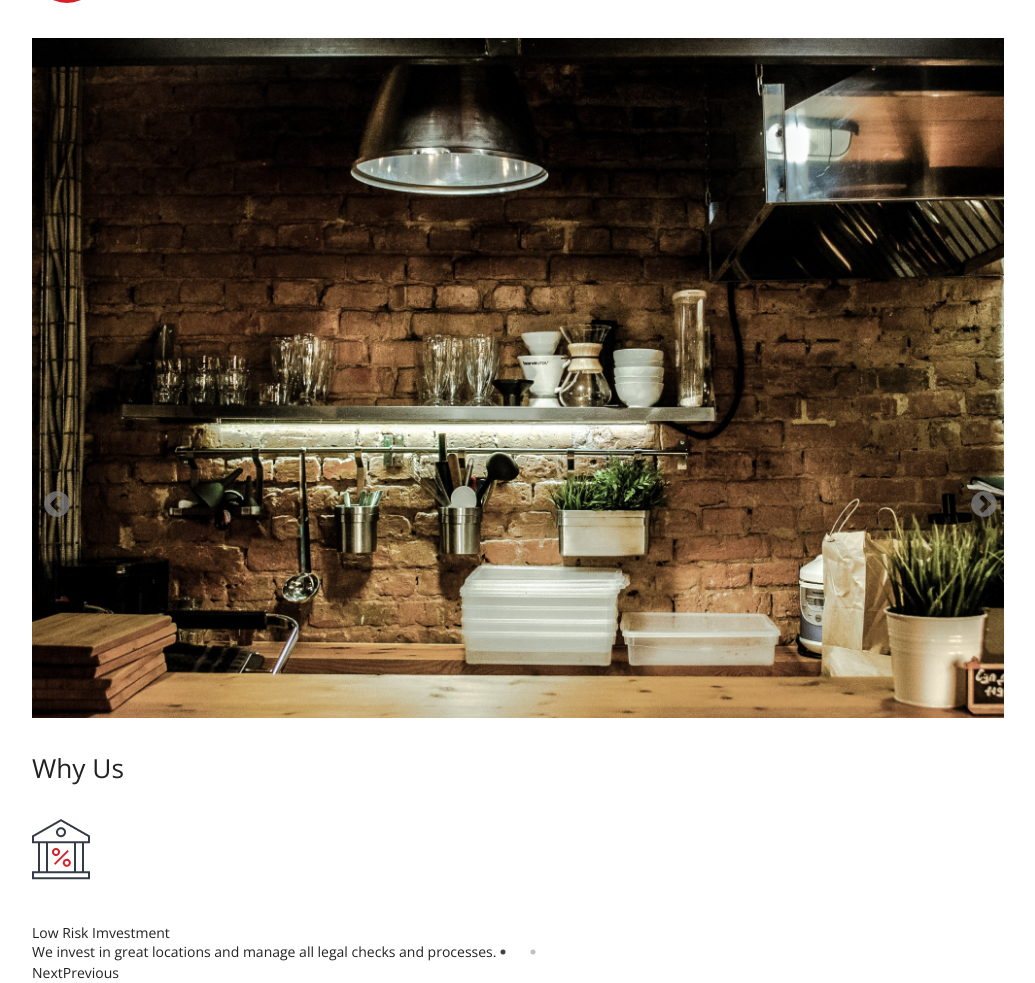
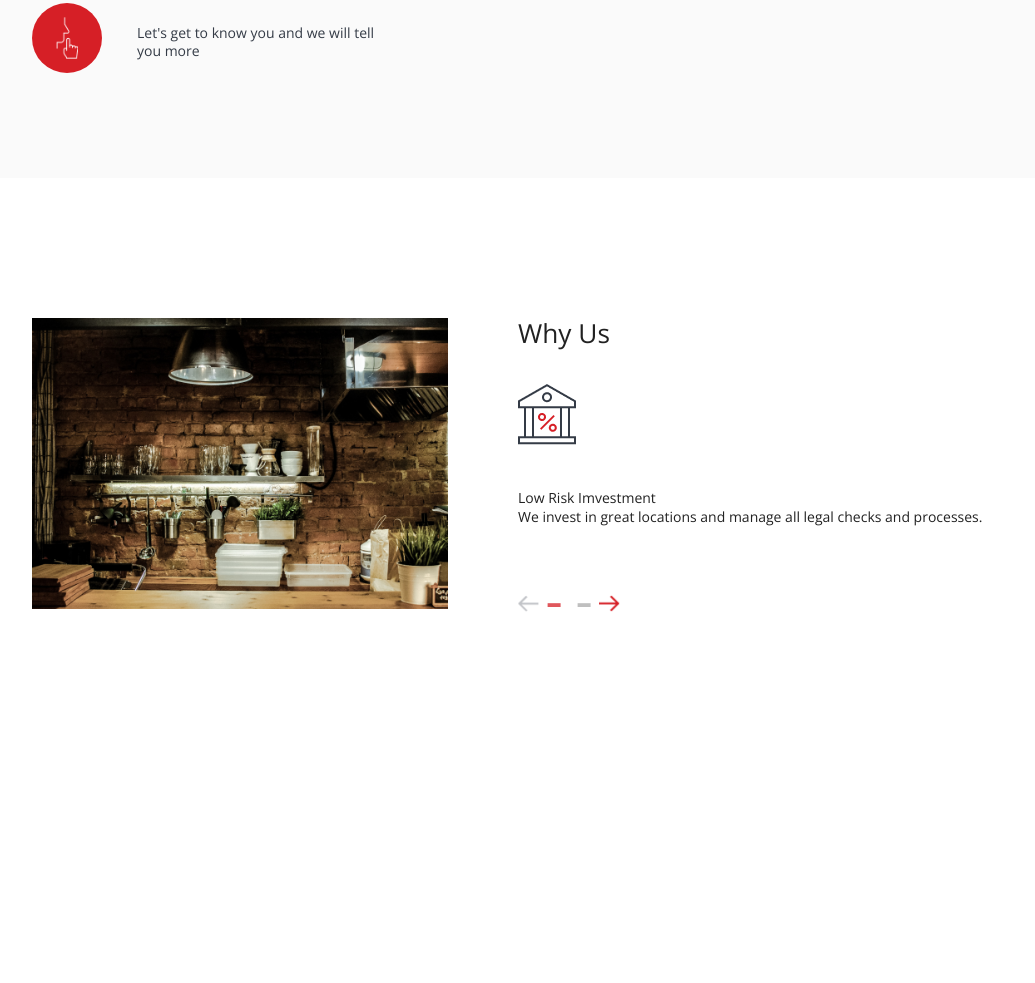
Before and after one commit to ntnhan30dh/ksa, a Gatsby site: page / in a window 1280 px wide. Shown: the part 2204-3187 px from the top of the page, without its empty margins (122-1157 px from the left). After the commit the page ends 2972 px from the top, so only its background shows below. Built offline with nearby package versions, Linux system fonts and the light colour scheme; Gatsby itself is replaced by a stand-in of ours.

Commit message:
finalise WhyUs

```diff
--- a/src/components/how.js
+++ b/src/components/how.js
@@ -13,10 +13,10 @@
    const h4 ="pt-6"
   return (
     <section
-      className="howContainer text-charcoal w-full px-10 md:px-16 lg:px-20 xl:px-44 2xl:px-72 "
+      className="howContainer text-charcoal w-full px-10 md:px-16 lg:px-20 xl:px-44 2xl:px-72 bg-lightGrey py-20 lg:my-20"
       id="how"
     >
-      <h1 className="text-2xl sm:text-2xl lg:text-3xl pt-20 2xl:pt-0"> How It Works</h1>
+      <h1 className="text-2xl sm:text-2xl lg:text-3xl  2xl:pt-0"> How It Works</h1>
       <div className="cards md:flex flex-wrap 	 w-full">
         <div className={card}>
           <div className={logoDiv}>
--- a/src/components/whyUs.js
+++ b/src/components/whyUs.js
@@ -1,20 +1,11 @@
-import React, { useState, useRef } from 'react'
+import React, { useState, useRef } from "react"
 import { graphql, useStaticQuery } from "gatsby"
 import Img from "gatsby-image"
 import risk from "../images/logo_risk.png"
 import expansion from "../images/logo_expansion.png"
+import next from "../images/next.png"
+import previous from "../images/previous.png"
 import Slider from "react-slick"
-
-const settings = {
-  dots: true,
-  infinite: true,
-  // fade: true,
-  speed: 0,
-  slidesToShow: 1,
-  slidesToScroll: 1,
-  autoplay: false,
-  autoplaySpeed: 4000,
-}
 
 const WhyUS = () => {
   const data = useStaticQuery(graphql`
@@ -28,8 +19,9 @@
       }
     }
   `)
+
   //creating the ref
-  const customeSlider = useRef();
+  const customeSlider = useRef()
   const gotoNext = () => {
     customeSlider.current.slickNext()
   }
@@ -37,41 +29,87 @@
   const gotoPrev = () => {
     customeSlider.current.slickPrev()
   }
-  const logoDiv = " w-20 h-20 my-10"
-  const whyUs = "text-2xl sm:text-2xl lg:text-3xl pt-10"
+
+  const settings = {
+    dots: true,
+    infinite: true,
+    fade: true,
+    speed: 0,
+    slidesToShow: 1,
+    slidesToScroll: 1,
+    autoplay: false,
+    autoplaySpeed: 4000,
+    appendDots: dots => {
+      return (
+        <div className="w-full">
+          <div className="w-0 md:w-1/2"></div>
+          <ul className=" md:w-1/2">
+            <button onClick={() => gotoPrev()}>
+              {" "}
+              <div className={arrowDiv}>
+                <img src={previous} alt="arrow" />
+              </div>
+            </button>
+            {dots}
+            <button onClick={() => gotoNext()}>
+              <div className={arrowDiv}>
+                <img src={next} alt="arrow" />
+              </div>
+            </button>
+          </ul>
+        </div>
+      )
+    },
+  }
+
+  const logoDiv = " w-20 h-20 lg:my-10"
+  const whyUs = "text-2xl sm:text-2xl lg:text-3xl pt-10 md:pt-0"
+  const arrowDiv = "w-6"
+  const slide = "md:flex"
+  const imgWrapper = "w-full md:w-1/2 pr-12 lg:pr-20"
+  const img = "w-full  "
+  const text = " w-1/2"
+  const p = "mdd:w-1/2 pb-12"
 
   return (
-    <section className="WhyUsContainer w-full px-10 md:px-16 lg:px-20 xl:px-44 2xl:px-72   ">
-      <Slider  {...settings} ref={customeSlider} className=" ">
-        <div className="slide">
-          <Img fluid={data.whyUs.childImageSharp.fluid} className="w-full" />
-          <div className="text">
+    <section className="WhyUsContainer w-full px-10 md:px-16 lg:px-20 xl:px-44 2xl:px-72 pb-44 pt-20 ">
+      <Slider {...settings} ref={customeSlider} className=" ">
+        <div>
+          <div className={slide}>
+            <div className={imgWrapper}>
+              <Img fluid={data.whyUs.childImageSharp.fluid} className={img} />
+            </div>
+            <div className={text}>
               <h1 className={whyUs}> Why Us</h1>
               <div className={logoDiv}>
                 <img src={risk} alt="logo" />
               </div>
               <h4>Low Risk Imvestment</h4>
-            <p>
+              <p className={p}>
                 We invest in great locations and manage all legal checks and
                 processes.
               </p>
-
-
             </div>
           </div>
-
-        <div className="slide">
-          <Img fluid={data.whyUs.childImageSharp.fluid} className="w-full" />
-          <div className="text">
+        </div>
+        <div>
+          <div className={slide}>
+            <div className={imgWrapper}>
+              <Img fluid={data.whyUs.childImageSharp.fluid} className={img} />
+            </div>
+            <div className={text}>
               <h1 className={whyUs}> Why Us</h1>
+              <div className={logoDiv}>
                 <img src={expansion} alt="logo" />
+              </div>
               <h4>Rapid Expansion</h4>
-            <p>Easily expand to high growth hyper local areas</p>
+              <p className={p}>
+                Easily expand to high growth hyper local areas
+              </p>
+            </div>
           </div>
         </div>
       </Slider>
-        <button onClick={()=>gotoNext()}>Next</button>
-      <button onClick={()=>gotoPrev()}>Previous</button>
     </section>
   )
 }
--- a/src/styles/whyUs.scss
+++ b/src/styles/whyUs.scss
@@ -5,47 +5,34 @@
 
     // next button
     .slick-next {
-      right: 15px;
-      bottom: 0;
+     display: none !important;
     }
     .slick-prev {
-      left: 10px;
-      z-index: 10;
-      bottom: 0 !important;
+     display: none !important;
     }
 
-    .slick-prev:before,
-            .slick-next:before {
-              //font-family: "slick";
-              font-size: 30px;
-              font-weight: lighter;
-              line-height: 1;
-              color: gray;
-              -webkit-font-smoothing: antialiased;
-              -moz-osx-font-smoothing: grayscale;
-            }
 
-            // .slick-prev:before {
-            //   content: "<";
-            // }
-            // [dir="rtl"] .slick-prev:before {
-            //   content: ">";
-            // }
+    .slick-dots{
+     bottom: 0;
+     display: flex;
+     justify-content: center;
+     ul{
+     display: flex;
 
-            // [dir="rtl"] .slick-next {
-            //   left: -10px;
-            //   top: 70px;
-            //   right: auto;
-            // }
-            // .slick-next:before {
-            //   content: ">";
-            // }
-            // [dir="rtl"] .slick-next:before {
-            //   content: "<";
-            // }
-    .slick-dots{
-      bottom: 0;
+     }
     }
+
+    .slick-dots li button:before{
+      font-size: 50px;
+      line-height: 0;
+      content: '-';
+      font-weight: lighter;
+    }
+
+    .slick-dots li.slick-active button::before {
+      opacity: 0.75;
+      color: #D61F26;
+  }
   }
 }
 
--- a/tailwind.config.js
+++ b/tailwind.config.js
@@ -19,7 +19,7 @@
         charcoal: "#343b46",
         black: "#2a2c2a",
         lipstick: "#d61f26",
-        yellow: "#ffd250",
+        lightGrey: "rgba(245, 245, 246, 0.5)",
         pink: "#DF1995",
         blue: " #2CCCD3"
       },
```
Also changed, not shown: src/images/next.png (added), src/images/previous.png (added). Lines whose indentation alone changed are shown as unchanged.
